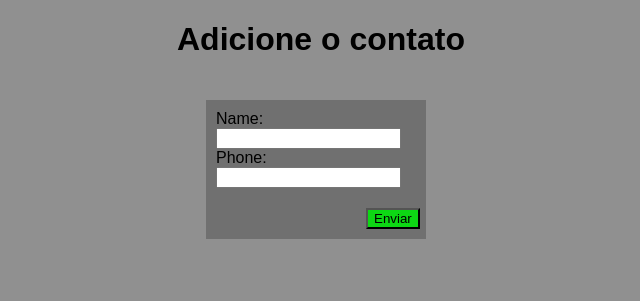
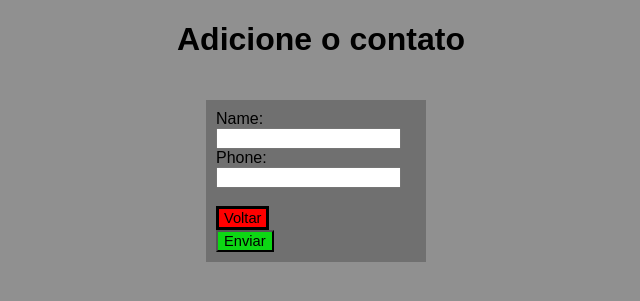
Before and after one commit to MatheusHenry21/Django-CRUD, a Django app: page /adicionar/ in a window 1280 px wide. Shown: the top 301 px of the page, without its empty margins (319-959 px from the left). Run offline with Django 5.2, Linux system fonts and the light colour scheme.

Commit message:
Finalização de POST

```diff
--- a/templates/crud/html/adicionar.html
+++ b/templates/crud/html/adicionar.html
@@ -28,9 +28,18 @@
 
     button{
         background-color: rgb(13, 215, 20);
-        position: relative;
-        margin-top: 20px;
-        margin-left: 150px;
+        font-size: 11pt;
+    }
+
+    a{
+        background-color: red;
+        color: black;
+        text-decoration: none;
+        border: 3px solid black;
+        padding: 1px 5px 1px 5px;
+        font-size: 11pt;
+        display: inline-block;
+        margin-right: 85px;
     }
 </style>
 
@@ -38,7 +47,8 @@
     <h1>Adicione o contato</h1>
     <form action="" method="post">
         {% csrf_token %}
-        {{info}}
+        {{info}}<br/>
+        <a href="{% url 'crud:home' %}">Voltar</a>
         <button>Enviar</button>
     </form>
 </body>
```
